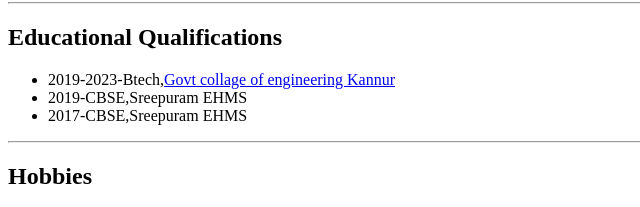
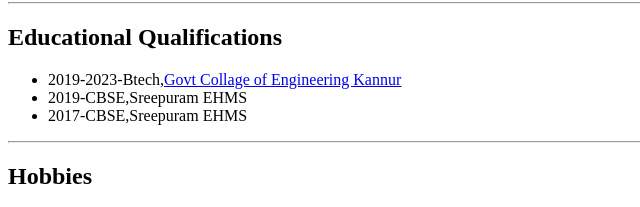
Before and after one commit to yadhudev/Devcom, a plain HTML site: page index.html in a window 1280 px wide. Shown: the part 431-638 px from the top of the page, 0-640 px from the left. Drawn offline with Linux system fonts and the light colour scheme.

Commit message:
Update index.html

```diff
--- a/index.html
+++ b/index.html
@@ -14,7 +14,7 @@
     <hr>
     <h2>Educational Qualifications</h2>
     <ul>
-        <li>2019-2023-Btech,<ins><a href="https://www.gcek.ac.in/" target="_blank" title="Go to site">Govt collage of engineering Kannur</a></ins></li>
+        <li>2019-2023-Btech,<ins><a href="https://www.gcek.ac.in/" target="_blank" title="Go to site">Govt Collage of Engineering Kannur</a></ins></li>
         <li>2019-CBSE,Sreepuram EHMS</li>
         <li>2017-CBSE,Sreepuram EHMS</li>
     </ul>
```
